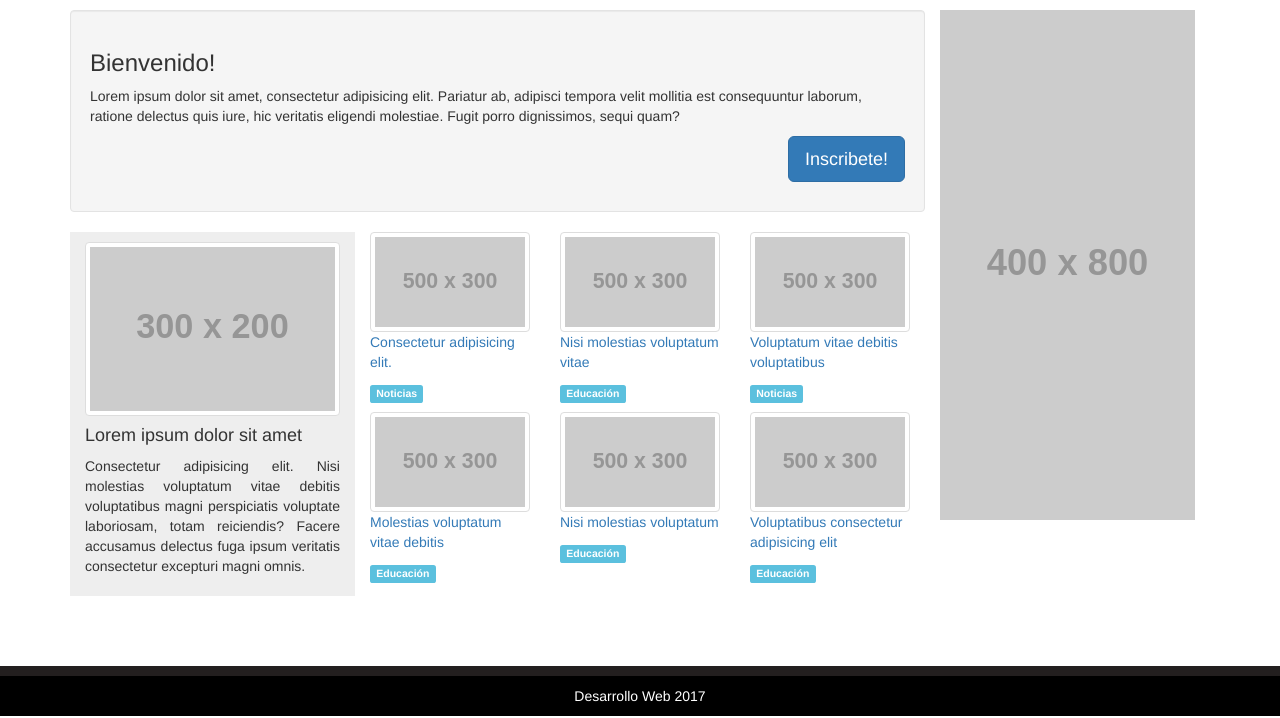
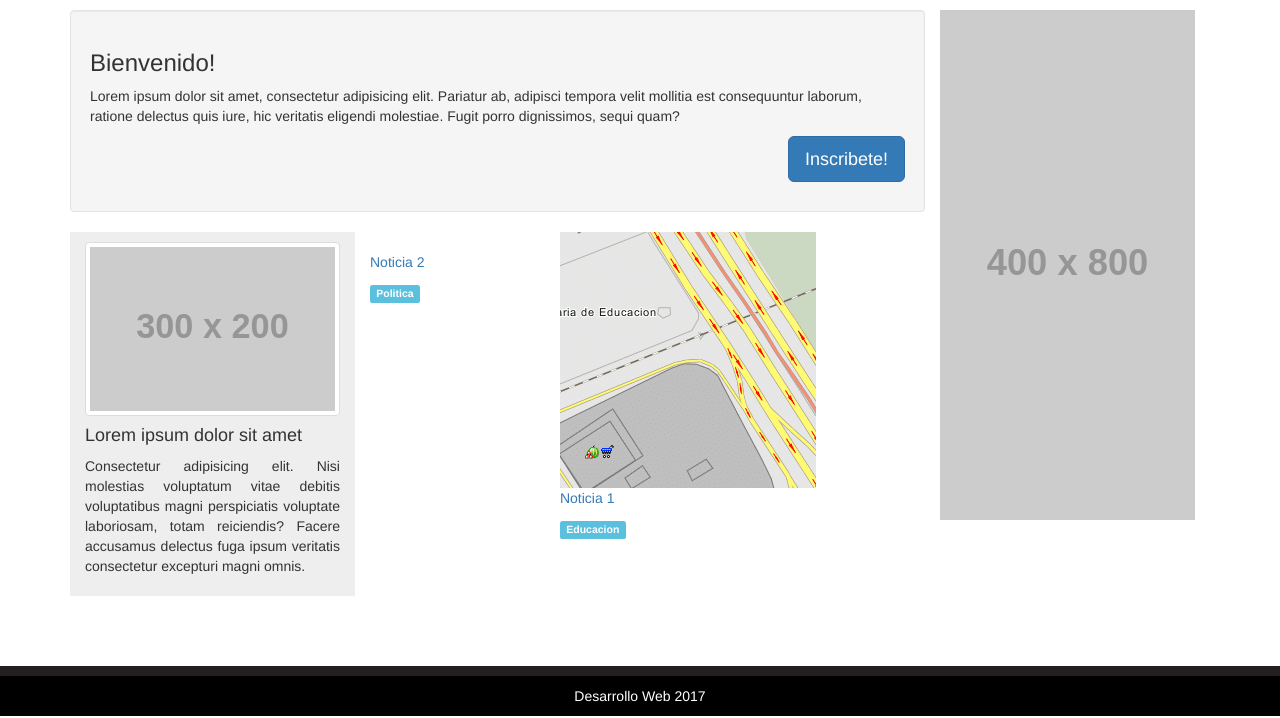
Before and after one commit to naazh0/Solemne2, a Django app: page /noticias/ in a window 1280 px wide. Shown: the part 82-800 px from the top of the page. Run offline with Django 3.2, Linux system fonts and the light colour scheme; data comes from the database, SQL or seed files in the repository; both versions use the stored data as it was after the commit; grey boxes labelled with a size stand in for pictures from a placeholder-image service; some libraries are stand-ins or nearby versions.

Commit message:
Se logran datos dinámicos, problemas con imagefield

```diff
--- a/noticias/templates/noticias/base.html
+++ b/noticias/templates/noticias/base.html
@@ -42,8 +42,8 @@
                 <span class="icon-bar"></span>
               </button>
               <!-- <a class="navbar-brand" href="#">Brand</a> -->
-              <a href="index.html" class="navbar-brand brand">
-                <img src="{% static 'images/logo_3.png' %}" alt="Logo UNAB" >
+              <a href="/noticias" class="navbar-brand brand">
+                <img src="{% static 'images/logo_3.png' %}" alt="Logo UNAB"  >
               </a>
 
             </div>
--- a/noticias/templates/noticias/index.html
+++ b/noticias/templates/noticias/index.html
@@ -25,37 +25,13 @@
           </div>
           <div class="col-lg-8">
             <div class="row">
+              {% for noticia in object_list %}
               <div class="col-xs-6 col-sm-4">
-                <img src="http://placehold.it/500x300" alt="" class="img-responsive img-thumbnail">
-                <p><a href="noticia_detalle.html">Consectetur adipisicing elit. </a></p>
-                <p><span class="label label-info">Noticias</span></p>
+                <img src="{{ noticia.imagen }}" alt="" class="">
+                <p><a href="noticia_detalle.html">{{ noticia.name }}</a></p>
+                <p><span class="label label-info">{{ noticia.categoria }}</span></p>
               </div>
-              <div class="col-xs-6 col-sm-4">
-                <img src="http://placehold.it/500x300" alt="" class="img-responsive img-thumbnail">
-                <p><a href="noticia_detalle.html">Nisi molestias voluptatum vitae </a></p>
-                <p><span class="label label-info">Educación</span></p>
-              </div>
-              <div class="col-xs-6 col-sm-4">
-                <img src="http://placehold.it/500x300" alt="" class="img-responsive img-thumbnail">
-                <p><a href="noticia_detalle.html">Voluptatum vitae debitis voluptatibus</a></p>
-                <p><span class="label label-info">Noticias</span></p>
-              </div>
-
-              <div class="col-xs-6 col-sm-4">
-                <img src="http://placehold.it/500x300" alt="" class="img-responsive img-thumbnail">
-                <p><a href="noticia_detalle.html">Molestias voluptatum vitae debitis</a></p>
-                <p><span class="label label-info">Educación</span></p>
-              </div>
-              <div class="col-xs-6 col-sm-4">
-                <img src="http://placehold.it/500x300" alt="" class="img-responsive img-thumbnail">
-                <p><a href="noticia_detalle.html">Nisi molestias voluptatum</a></p>
-                <p><span class="label label-info">Educación</span></p>
-              </div>
-              <div class="col-xs-6 col-sm-4">
-                <img src="http://placehold.it/500x300" alt="" class="img-responsive img-thumbnail">
-                <p><a href="noticia_detalle.html">Voluptatibus consectetur adipisicing elit</a></p>
-                <p><span class="label label-info">Educación</span></p>
-              </div>
+              {% endfor %}
             </div>
           </div>
         </div>
--- a/noticias/urls.py
+++ b/noticias/urls.py
@@ -1,4 +1,6 @@
-from django.conf.urls import url
+from django.conf.urls import include, url
+from django.contrib import admin
+from django.conf import settings
 
 from . import views
 
--- a/noticias/views.py
+++ b/noticias/views.py
@@ -7,8 +7,10 @@
 
 
 def index(request):
-	template = loader.get_template('noticias/index.html')
-	return HttpResponse(template.render())
+	data = {}
+	data['object_list'] = Noticia.objects.order_by('-created')
+	template = 'noticias/index.html'
+	return render(request, template, data)
 
     #ultima_noticia_list = Categoria.objects.order_by('created')[:5]
     #output = [p.name for p in ultima_noticia_list]
--- a/solemnefinal/settings.py
+++ b/solemnefinal/settings.py
@@ -68,6 +68,9 @@
     },
 ]
 
+MEDIA_ROOT = os.path.join(BASE_DIR, 'media/')
+MEDIA_URL = 'http://127.0.0.1:8080/media/'
+
 WSGI_APPLICATION = 'solemnefinal.wsgi.application'
 
 
```
Also changed, not shown: db.sqlite3, media/projectimg/descarga.png (renamed from projectimg/descarga.png), projectimg/descarga_RIOTSKt.png (deleted), 3 other files.
